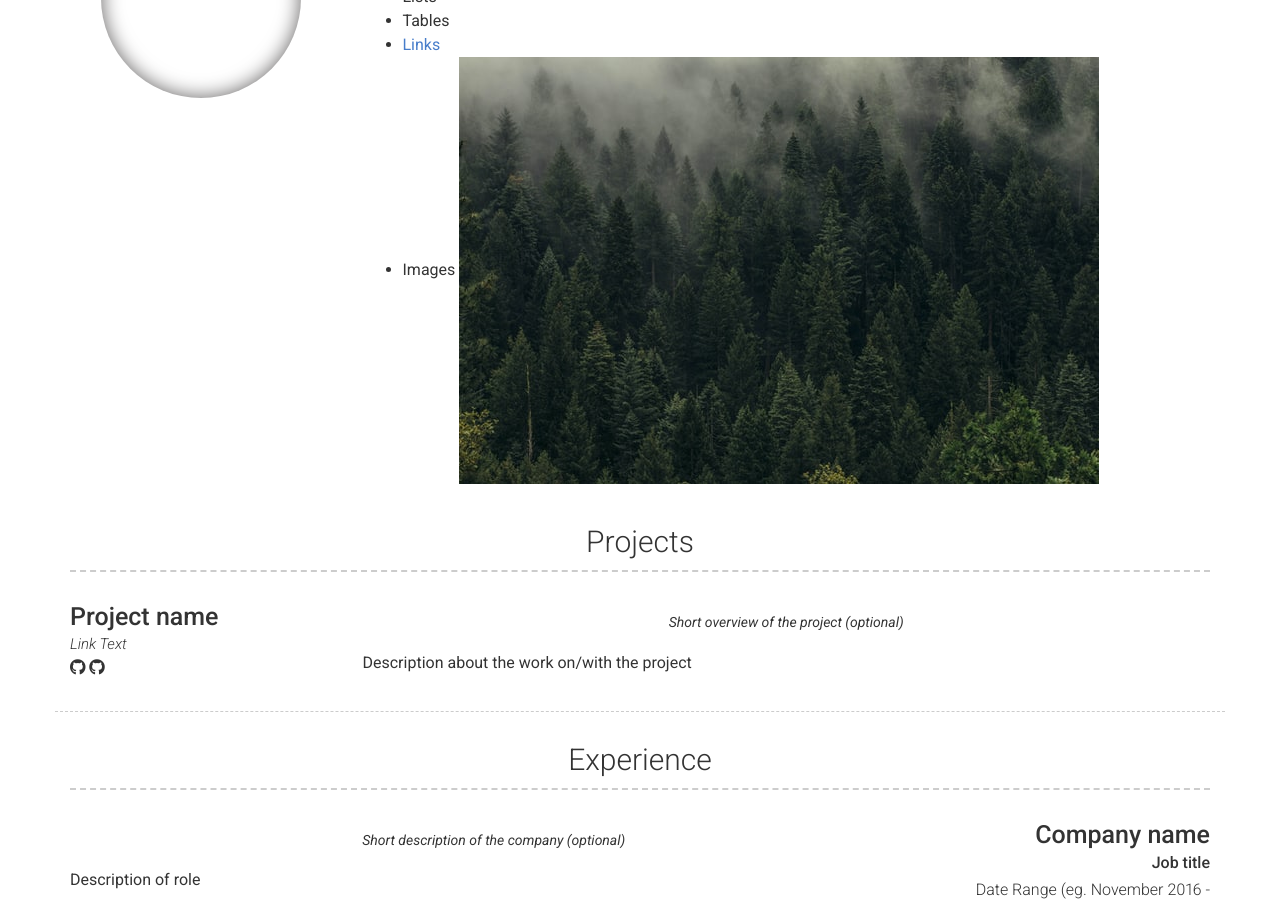
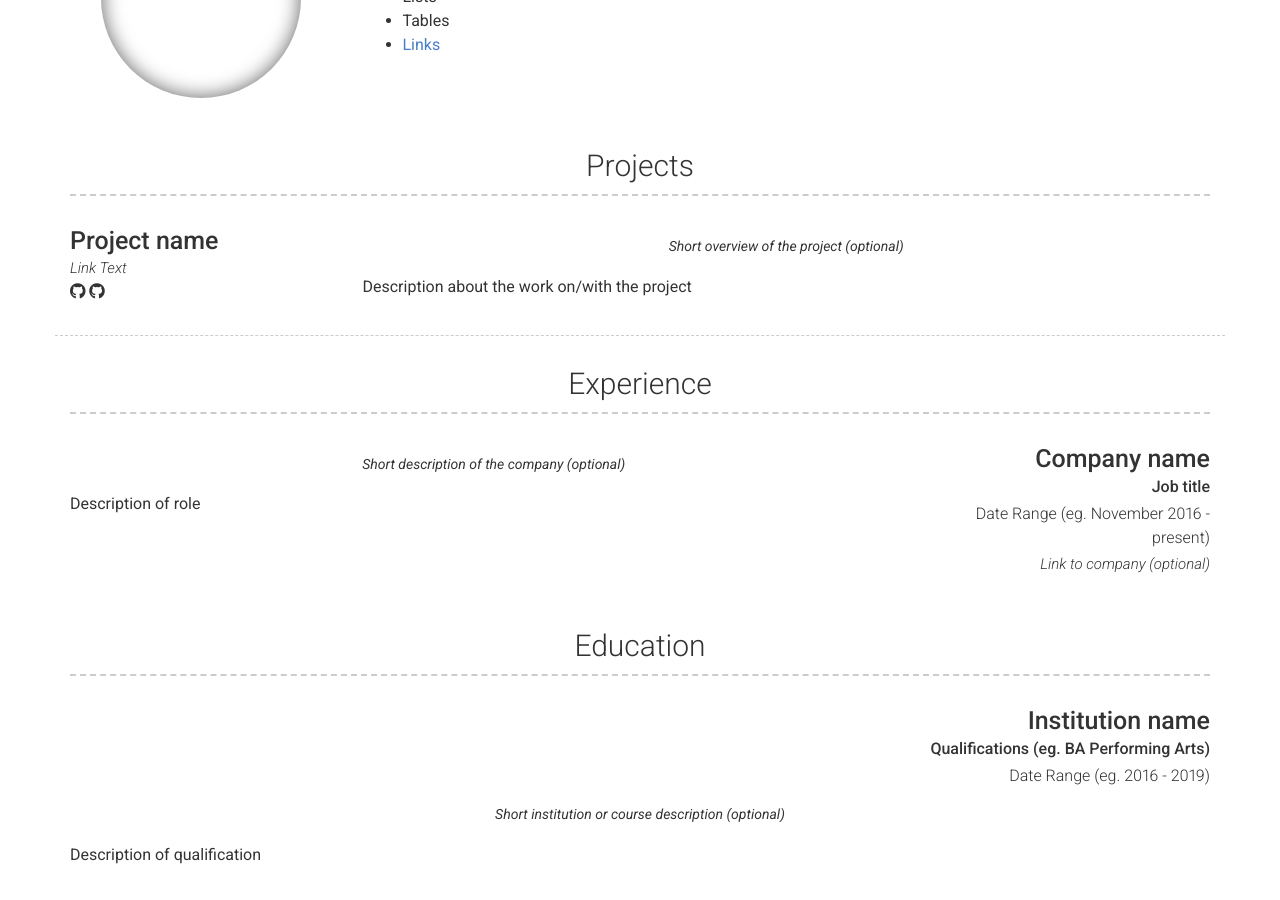
Before and after one commit to AndersonMonteiro/andersonmont-site, a Jekyll site: the page built from index.md, in a window 1280 px wide and 900 px high, scrolled down 575 px. Built offline with Jekyll 4.4.1, drawn with Linux system fonts in a browser that asks for light colours; nearby versions of some CDN libraries.

Commit message:
test config changed

```diff
--- a/_config.yml
+++ b/_config.yml
@@ -58,7 +58,7 @@ about_content: | # this will include new lines to allow paragraphs
     - Lists
     - Tables
     - <a href="google.com">Links</a>
-    - Images ![alt text](/images/landscape-trees.jpg "Trees")
+#    - Images ![alt text](/images/landscape-trees.jpg "Trees")
 
 content:
   - title: Projects # Title for the section
--- a/_test/_config-version-2.yml
+++ b/_test/_config-version-2.yml
@@ -52,7 +52,7 @@ about_content: > # this means to ignore newlines until the next config item.
     - Lists
     - Tables
     - <a href="https://google.com">Links</a>
-#    - Images
+    - Images
 
 content:
   - title: Projects
```
